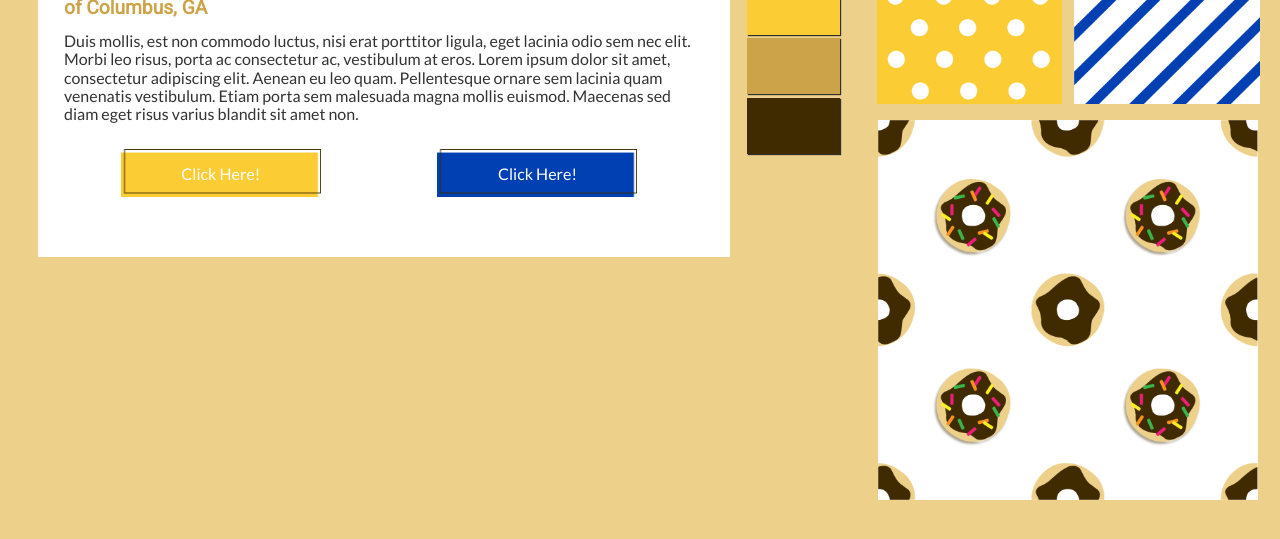
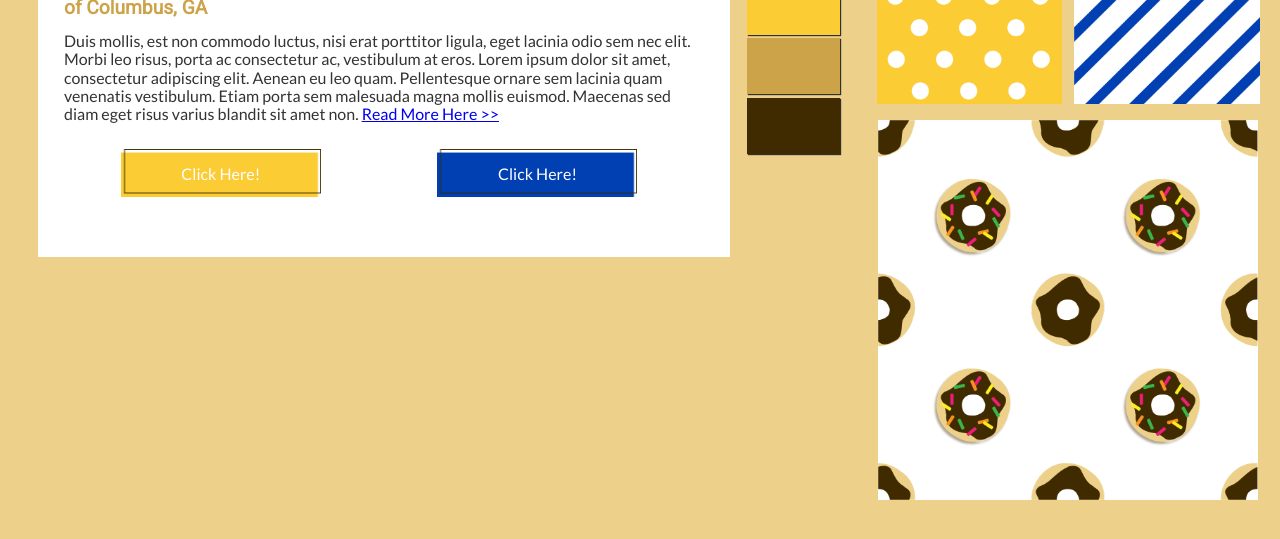
Before and after one commit to cjohnson1088/project_final2_johnson_caitlin, a plain HTML site: page index.html in a window 1280 px wide. Shown: the part 235-774 px from the top of the page. Drawn offline with Linux system fonts and the light colour scheme.

Commit message:
add sample text link

```diff
--- a/index.html
+++ b/index.html
@@ -22,7 +22,12 @@
                 <section class="typography">
                     <h1 class="tk-quimby-mayoral">Welcome to Golden Donut</h1>
                     <h2>of Columbus, GA</h2>
-                    <p>Duis mollis, est non commodo luctus, nisi erat porttitor ligula, eget lacinia odio sem nec elit. Morbi leo risus, porta ac consectetur ac, vestibulum at eros. Lorem ipsum dolor sit amet, consectetur adipiscing elit. Aenean eu leo quam. Pellentesque ornare sem lacinia quam venenatis vestibulum. Etiam porta sem malesuada magna mollis euismod. Maecenas sed diam eget risus varius blandit sit amet non.</p>
+                    <p>Duis mollis, est non commodo luctus, nisi erat porttitor ligula,
+                        eget lacinia odio sem nec elit. Morbi leo risus, porta ac consectetur
+                        ac, vestibulum at eros. Lorem ipsum dolor sit amet, consectetur adipiscing
+                        elit. Aenean eu leo quam. Pellentesque ornare sem lacinia quam venenatis
+                        vestibulum. Etiam porta sem malesuada magna mollis euismod. Maecenas sed
+                        diam eget risus varius blandit sit amet non. <a href="#">Read More Here >></a></p>
                     <ul class="icons">
                       <li class="button">
                           <img src="img/sample-button-1.png" alt="button 1" />
```
